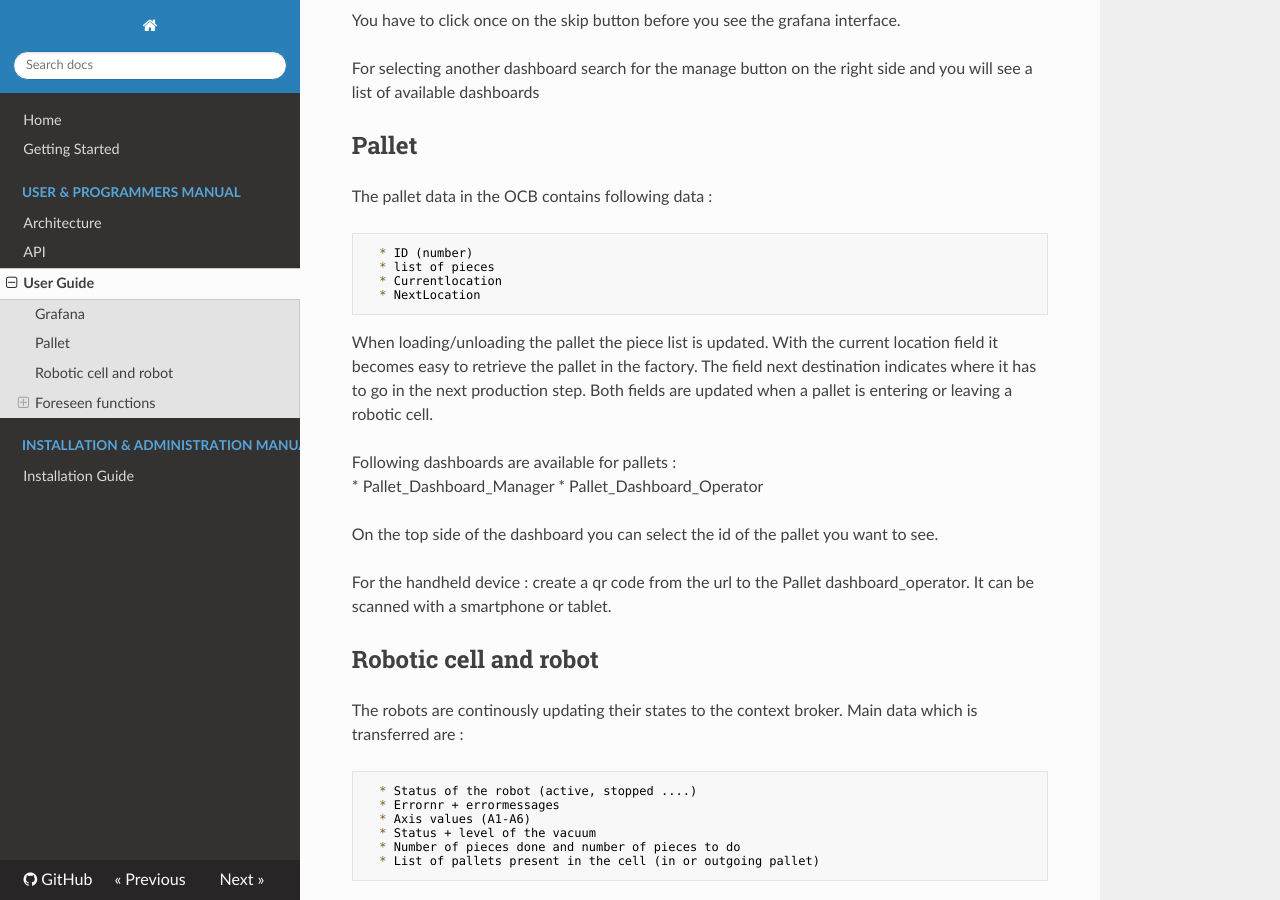
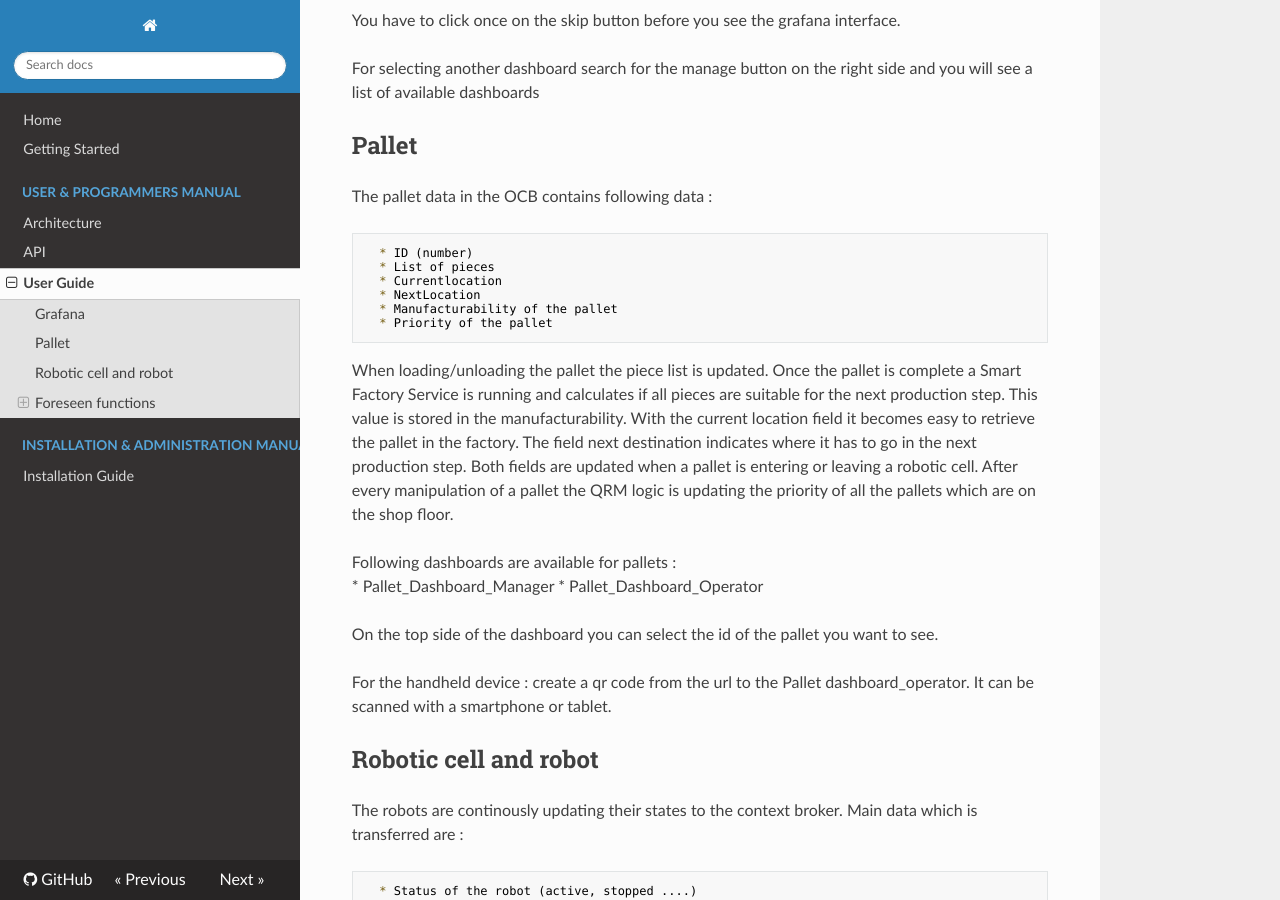
Before and after one commit to ramp-eu/JS2SF, an MkDocs documentation site: the page built from docs/usermanual.md, in a window 1280 px wide and 900 px high, scrolled down 375 px. Built offline with MkDocs 1.6.1, drawn with Linux system fonts in a browser that asks for light colours; nearby versions of some CDN libraries; old or Windows-style settings are respelled for this version of MkDocs.

Commit message:
Update usermanual.md

```diff
--- a/docs/usermanual.md
+++ b/docs/usermanual.md
@@ -18,11 +18,15 @@ For selecting another dashboard search for the manage button on the right side a
  The pallet data in the OCB contains following data :
 
       * ID (number)
-      * list of pieces
+      * List of pieces
       * Currentlocation
       * NextLocation
- When loading/unloading the pallet the piece list is updated.
- With the current location field it becomes easy to retrieve the pallet in the factory. The field next destination indicates where it has to go in the next production step. Both  fields are updated when a pallet is entering or leaving a robotic cell.
+      * Manufacturability of the pallet
+      * Priority of the pallet
+When loading/unloading the pallet the piece list is updated.
+Once the pallet is complete a Smart Factory Service is running and calculates if all pieces are suitable for the next production step. This value is stored in the manufacturability.
+With the current location field it becomes easy to retrieve the pallet in the factory. The field next destination indicates where it has to go in the next production step. Both  fields are updated when a pallet is entering or leaving a robotic cell.
+After every manipulation of a pallet the QRM logic is updating the priority of all the pallets which are on the shop floor.
 
 Following dashboards are available for pallets :
 * Pallet_Dashboard_Manager
```
